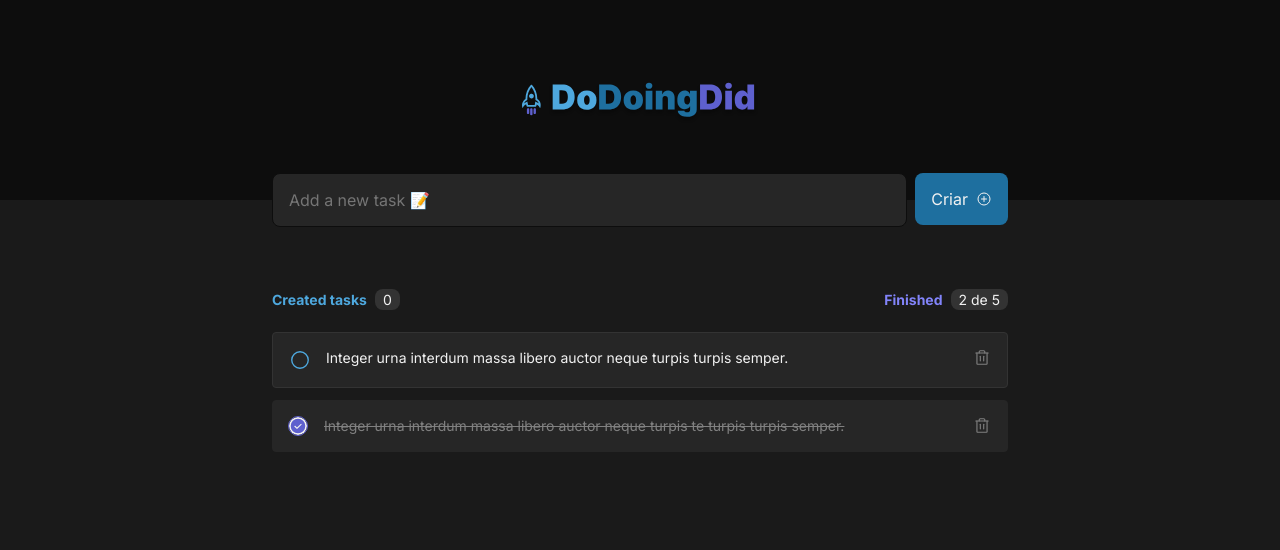
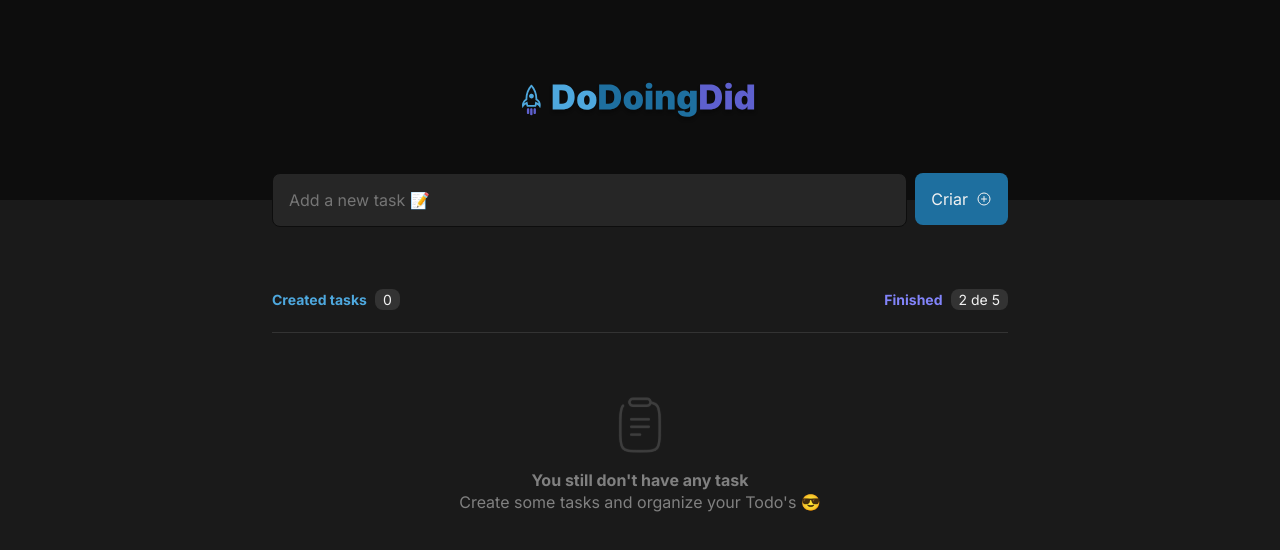
Before and after one commit to rickson-simoes/DoDoingDidList, a React (Vite) app: page / in a window 1280 px wide. Shown: the top 550 px of the page. Built offline with nearby package versions, Linux system fonts and the light colour scheme.

Commit message:
:hammer: Form: Getting content from input and sending to list/ :wrench: Tasks Done/Undone: task name/ :hammer: Types: creation of types of the functions

```diff
--- a/package.json
+++ b/package.json
@@ -11,11 +11,13 @@
   "dependencies": {
     "phosphor-react": "^1.4.1",
     "react": "^18.2.0",
-    "react-dom": "^18.2.0"
+    "react-dom": "^18.2.0",
+    "uuid": "^9.0.0"
   },
   "devDependencies": {
     "@types/react": "^18.0.24",
     "@types/react-dom": "^18.0.8",
+    "@types/uuid": "^8.3.4",
     "@vitejs/plugin-react": "^2.2.0",
     "typescript": "^4.6.4",
     "vite": "^3.2.3"
--- /dev/null
+++ b/src/@Types/index.ts
@@ -0,0 +1,9 @@
+export interface ITaskList {
+  id: string,
+  task: string,
+  isTaskComplete: boolean
+}
+
+export interface TasksContent {
+  task: string;
+}
--- a/src/App.tsx
+++ b/src/App.tsx
@@ -1,33 +1,56 @@
+import { useState } from 'react';
+import { v4 as UuidV4 } from 'uuid';
+
 import { Form } from './components/Form'
 import { Header } from './components/Header'
-
-import styles from './App.module.css';
 import { TaskDashboard } from './components/TaskDashboard';
 import { TasksDone } from './components/TasksDone';
 import { TasksUndone } from './components/TasksUndone';
+import Clipboard from './assets/Clipboard.svg';
+
+import styles from './App.module.css';
+
+import { ITaskList } from './@Types';
 
 export function App() {
+  const [taskList, setTaskList] = useState<ITaskList[]>([]);
+
+  function onSubmitNewTask(newTask: string) {
+    const newTaskObj: ITaskList = {
+      id: UuidV4(),
+      task: newTask,
+      isTaskComplete: false
+    };
+
+    setTaskList([...taskList, newTaskObj]);
+  }
+
   return (
     <>
       <Header />
 
       <div className={styles.wrap}>
         <main className={styles.main}>
-          <Form />
+          <Form handleSubmitForm={onSubmitNewTask} />
 
           <div className={styles.tasksContainer}>
             <TaskDashboard />
 
-            {/* <div className={styles.noTasks}>
-              <img src={Clipboard} />
-              <strong>You still don't have any task</strong>
-              <span>Create some tasks and organize your Todo's 😎</span>
-            </div> */}
-
-            <div className={styles.tasks}>
-              <TasksUndone />
-              <TasksDone />
-            </div>
+            {taskList.length == 0
+              ?
+              <div className={styles.noTasks}>
+                <img src={Clipboard} />
+                <strong>You still don't have any task</strong>
+                <span>Create some tasks and organize your Todo's 😎</span>
+              </div>
+              :
+              <div className={styles.tasks}>
+                {taskList.map(prop =>
+                  prop.isTaskComplete ?
+                    <TasksDone task={prop.task} key={prop.id} /> :
+                    <TasksUndone task={prop.task} key={prop.id} />)}
+              </div>
+            }
           </div>
         </main>
       </div>
--- a/src/components/Form/index.tsx
+++ b/src/components/Form/index.tsx
@@ -1,12 +1,25 @@
 import { PlusCircle } from 'phosphor-react';
+import { FormEvent, FormHTMLAttributes, useRef } from 'react';
 import styles from './Form.module.css';
 
-export function Form() {
+export interface IForm {
+  handleSubmitForm: (task: string) => void;
+};
+
+export function Form({ handleSubmitForm }: IForm) {
+  const newTask = useRef<HTMLInputElement>(null);
+
+  function handleNewTask(event: FormEvent<HTMLFormElement>) {
+    event.preventDefault();
+    handleSubmitForm(newTask.current?.value!);
+  }
+
   return (
     <>
-      <form className={styles.form}>
+      <form onSubmit={(e) => handleNewTask(e)} className={styles.form}>
         <input
           type="text"
+          ref={newTask}
           placeholder='Add a new task 📝'
         />
 
--- a/src/components/TasksDone/TasksDone.module.css
+++ b/src/components/TasksDone/TasksDone.module.css
@@ -1,6 +1,7 @@
 .taskDone {
   display: flex;
   justify-content: space-between;
+  align-items: center;
   text-decoration: line-through;
   color: var(--gray-300);
 
--- a/src/components/TasksDone/index.tsx
+++ b/src/components/TasksDone/index.tsx
@@ -1,13 +1,14 @@
 import { Trash, CheckCircle } from 'phosphor-react';
+import { TasksContent } from '../../@Types';
 import styles from './TasksDone.module.css';
 
-export function TasksDone() {
+export function TasksDone({ task }: TasksContent) {
   return (
     <section className={styles.taskDone}>
       <CheckCircle size={18} weight="fill" className={styles.svgCheckCircle} />
 
       <span className={styles.taskText}>
-        Integer urna interdum massa libero auctor neque turpis te turpis turpis semper.
+        {task}
       </span>
 
       <Trash size={18} className={styles.svgTrash} />
--- a/src/components/TasksUndone/TasksUndone.module.css
+++ b/src/components/TasksUndone/TasksUndone.module.css
@@ -1,6 +1,7 @@
 .taskUndone {
   display: flex;
   justify-content: space-between;
+  align-items: center;
 
   background-color: var(--gray-500);
   border: 1px solid var(--gray-400);
--- a/src/components/TasksUndone/index.tsx
+++ b/src/components/TasksUndone/index.tsx
@@ -1,13 +1,14 @@
 import { Trash, Circle } from 'phosphor-react';
+import { TasksContent } from '../../@Types';
 import styles from './TasksUndone.module.css';
 
-export function TasksUndone() {
+export function TasksUndone({ task }: TasksContent) {
   return (
     <section className={styles.taskUndone}>
       <Circle size={22} className={styles.svgCircle} />
 
       <span className={styles.taskText}>
-        Integer urna interdum massa libero auctor neque turpis turpis semper.
+        {task}
       </span>
 
       <Trash size={18} className={styles.svgTrash} />
```
Also changed, not shown: src/imgs_samples/dodoingdid.jpg (added), 1 other file (tests, documents, lock files or other folders).
